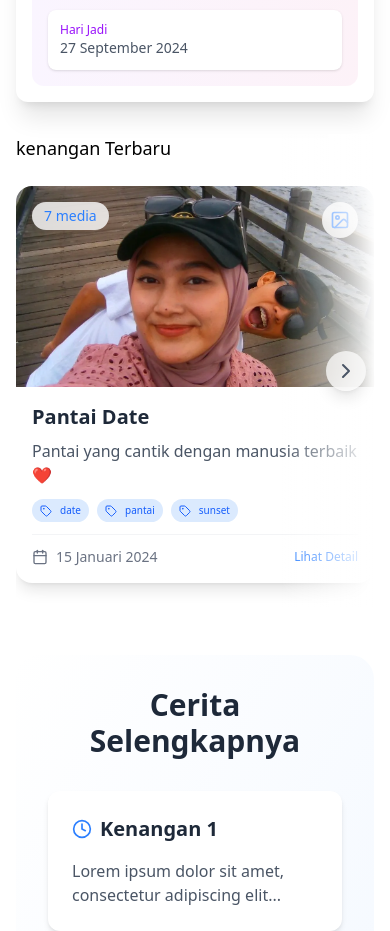
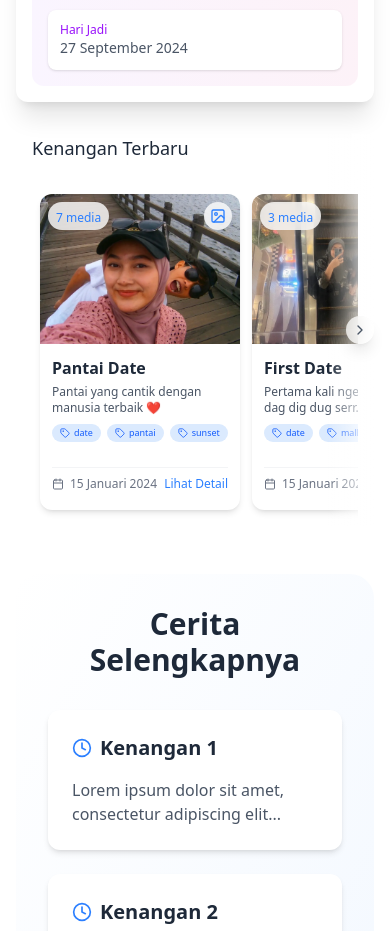
Before and after one commit to defaaryawar/dena-warza, a React (Vite) app: page / in a window 390 px wide. Shown: the part 860-1791 px from the top of the page. Built offline with nearby package versions, Linux system fonts and the light colour scheme.

Commit message:
perbaikan banyak

```diff
--- a/src/components/MemoryCard.tsx
+++ b/src/components/MemoryCard.tsx
@@ -9,10 +9,7 @@ interface MemoryCardProps {
 }
 
 const MemoryCard: React.FC<MemoryCardProps> = ({ memory, className }) => {
-    // Ambil media pertama untuk thumbnail
     const firstMedia = memory.media[0];
-
-    // Pilih ikon berdasarkan tipe media pertama
     const TypeIcon = firstMedia.type === 'photo'
         ? Image
         : firstMedia.type === 'video'
@@ -20,7 +17,6 @@ const MemoryCard: React.FC<MemoryCardProps> = ({ memory, className }) => {
             : MapPin;
 
     const formatDate = (dateString: string) => {
-        console.log('Formatting date:', dateString);
         try {
             const [year, month, day] = dateString.split('-').map(num => parseInt(num, 10));
             const date = new Date(year, month - 1, day);
@@ -39,73 +35,75 @@ const MemoryCard: React.FC<MemoryCardProps> = ({ memory, className }) => {
         <div
             className={`
                 relative
-                w-full sm:w-80 md:w-96 lg:w-[calc(25%-1rem)]
                 bg-white
-                rounded-2xl
-                shadow-lg
+                rounded-xl sm:rounded-2xl
+                shadow-md
                 transition-all
                 duration-300
                 group
                 overflow-hidden
+                hover:shadow-lg
                 ${className}
             `}
         >
-            <div className="relative aspect-video overflow-hidden">
+            {/* Image Container */}
+            <div className="relative aspect-[4/3] sm:aspect-video overflow-hidden">
                 <img
                     src={firstMedia.type === 'video' ? firstMedia.thumbnail || firstMedia.url : firstMedia.url}
                     alt={memory.title}
                     className="w-full h-full object-cover transition-transform duration-300 group-hover:scale-105"
                 />
-                <div className="absolute top-4 right-4 bg-white/80 backdrop-blur-sm rounded-full p-2">
-                    <TypeIcon className="text-blue-500" size={20} />
+
+                {/* Media Type Icon */}
+                <div className="absolute top-2 sm:top-4 right-2 sm:right-4 bg-white/80 backdrop-blur-sm rounded-full p-1.5 sm:p-2">
+                    <TypeIcon className="text-blue-500 w-4 h-4 sm:w-5 sm:h-5" />
                 </div>
+
+                {/* Media Count */}
                 {memory.media.length > 1 && (
-                    <div className="absolute top-4 left-4 bg-white/80 backdrop-blur-sm rounded-full px-3 py-1 text-sm font-medium text-blue-500">
-                        {memory.media.length} media
+                    <div className="absolute top-2 sm:top-4 left-2 sm:left-4 bg-white/80 backdrop-blur-sm rounded-full px-2 sm:px-3 py-0.5 sm:py-1">
+                        <span className="text-xs sm:text-sm font-medium text-blue-500">
+                            {memory.media.length} media
+                        </span>
                     </div>
                 )}
+
+                {/* Video Play Button */}
                 {firstMedia.type === 'video' && (
                     <div className="absolute inset-0 flex items-center justify-center">
-                        <div className="w-12 h-12 rounded-full bg-white/80 backdrop-blur-sm flex items-center justify-center">
-                            <Video className="w-6 h-6 text-blue-500" />
+                        <div className="w-10 h-10 sm:w-12 sm:h-12 rounded-full bg-white/80 backdrop-blur-sm flex items-center justify-center">
+                            <Video className="w-5 h-5 sm:w-6 sm:h-6 text-blue-500" />
                         </div>
                     </div>
                 )}
             </div>
 
-            {/* Konten Memori */}
-            <div className="relative p-4 flex flex-col min-h-[180px]">
-                {/* Konten Utama */}
+            {/* Content Section */}
+            <div className="relative p-3 sm:p-4 flex flex-col min-h-[160px] sm:min-h-[180px]">
+                {/* Main Content */}
                 <div className="flex-1">
-                    {/* Judul */}
-                    <h2 className="text-xl font-bold text-gray-800 mb-2">{memory.title}</h2>
+                    {/* Title */}
+                    <h2 className="text-md sm:text-xl font-bold text-gray-800 mb-1 sm:mb-2 line-clamp-2">
+                        {memory.title}
+                    </h2>
 
-                    {/* Deskripsi */}
+                    {/* Description */}
                     {memory.description && (
-                        <p className="text-gray-600 line-clamp-none mb-3">{memory.description}</p>
+                        <p className="text-xs sm:text-base text-gray-600 line-clamp-2 mb-2 sm:mb-3">
+                            {memory.description}
+                        </p>
                     )}
 
-                    {/* Tag Memori */}
+                    {/* Tags */}
                     {memory.tags && memory.tags.length > 0 && (
-                        <div className="flex flex-wrap gap-2">
+                        <div className="flex flex-wrap gap-1.5 sm:gap-2 mb-2 sm:mb-3">
                             {memory.tags.map(tag => (
                                 <span
                                     key={tag}
-                                    className="
-                                        inline-flex
-                                        items-center
-                                        px-2
-                                        py-1
-                                        bg-blue-100
-                                        text-blue-600
-                                        rounded-full
-                                        text-[10px]
-                                        font-medium
-                                        gap-1
-                                        mb-3
-                                    "
+                                    className="inline-flex items-center px-2 py-0.5 sm:py-1 bg-blue-100 text-blue-600
+                                    rounded-full text-[9px] sm:text-xs font-medium gap-1"
                                 >
-                                    <Tag className="w-3 h-3 mr-1" />
+                                    <Tag className="w-2.5 h-2.5 sm:w-3 sm:h-3" />
                                     {tag}
                                 </span>
                             ))}
@@ -113,13 +111,17 @@ const MemoryCard: React.FC<MemoryCardProps> = ({ memory, className }) => {
                     )}
                 </div>
 
-                {/* Footer - Selalu di bawah */}
-                <div className="pt-3 border-t border-gray-100 flex items-center justify-between">
-                    <div className="flex items-center text-sm text-gray-500">
-                        <Calendar className="w-4 h-4 mr-2" />
+                {/* Footer */}
+                <div className="pt-2 sm:pt-3 border-t border-gray-100 flex items-center justify-between mt-auto">
+                    <div className="flex items-center text-xs sm:text-sm text-gray-500">
+                        <Calendar className="w-3 h-3 sm:w-4 sm:h-4 mr-1.5 sm:mr-2" />
                         <span>{formatDate(memory.date)}</span>
                     </div>
-                    <Link to={`/memory/${memory.id}`} className="text-blue-500 hover:underline text-xs">
+                    <Link
+                        to={`/memory/${memory.id}`}
+                        className="text-xs sm:text-sm text-blue-500 hover:text-blue-600 hover:underline
+                                 font-medium transition-colors"
+                    >
                         Lihat Detail
                     </Link>
                 </div>
--- a/src/components/MemoryList.tsx
+++ b/src/components/MemoryList.tsx
@@ -8,7 +8,6 @@ const MemoryList: React.FC<{ memories: Memory[] }> = ({ memories }) => {
     const [canScrollLeft, setCanScrollLeft] = useState(false);
     const [canScrollRight, setCanScrollRight] = useState(false);
 
-    // Fungsi untuk memeriksa kemampuan scroll
     const checkScrollability = () => {
         if (scrollRef.current) {
             const { clientWidth, scrollWidth, scrollLeft } = scrollRef.current;
@@ -17,15 +16,16 @@ const MemoryList: React.FC<{ memories: Memory[] }> = ({ memories }) => {
         }
     };
 
-    // Gunakan useEffect untuk memeriksa scroll pertama kali dan saat resize
     useEffect(() => {
         checkScrollability();
 
-        const handleResize = () => checkScrollability();
+        const handleResize = () => {
+            checkScrollability();
+        };
+
         window.addEventListener('resize', handleResize);
+        const currentScrollRef = scrollRef.current;
 
-        // Tambahkan event listener untuk scroll
-        const currentScrollRef = scrollRef.current;
         if (currentScrollRef) {
             currentScrollRef.addEventListener('scroll', checkScrollability);
         }
@@ -38,87 +38,93 @@ const MemoryList: React.FC<{ memories: Memory[] }> = ({ memories }) => {
         };
     }, [memories]);
 
-    // Fungsi scroll dengan logika yang lebih baik
     const scroll = (direction: 'left' | 'right') => {
         if (!scrollRef.current) return;
 
         const { clientWidth } = scrollRef.current;
-        // Kurangi sedikit scroll amount agar tidak langsung mentok
-        const scrollAmount = clientWidth * 0.4;
+        // Adjust scroll amount based on screen size
+        const scrollAmount = window.innerWidth < 640 ? clientWidth * 0.8 : clientWidth * 0.4;
 
         scrollRef.current.scrollBy({
             left: direction === 'left' ? -scrollAmount : scrollAmount,
             behavior: 'smooth'
         });
 
-        // Tunggu sedikit untuk memastikan scroll selesai
         setTimeout(checkScrollability, 300);
     };
 
     return (
-        <div className="relative group">
-            {/* Gradient Overlay Kiri */}
+        <div className="relative group px-4 sm:px-6 md:px-8">
+            {/* Title Section */}
+            <div className="flex items-center justify-between mb-4">
+                <h2 className="text-lg sm:text-xl font-medium text-gray-800">
+                    Kenangan Terbaru
+                </h2>
+                {/* Optional: Add view all button here */}
+            </div>
+
+            {/* Gradient overlays with responsive widths */}
             {canScrollLeft && (
                 <div
-                    className="absolute -left-0.5 top-0 bottom-0 w-24 z-10 pointer-events-none"
+                    className="absolute -left-0.5 top-0 bottom-0 w-12 sm:w-24 z-10 pointer-events-none"
                     style={{
                         background: 'linear-gradient(to right, rgba(255,255,255,1) 0%, rgba(255,255,255,0) 100%)'
                     }}
                 />
             )}
-            <p className='text-black font-medium text-lg'>kenangan Terbaru</p>
-            {/* Gradient Overlay Kanan */}
+
             {canScrollRight && (
                 <div
-                    className="absolute -right-0.5 top-0 bottom-0 w-24 z-10 pointer-events-none"
+                    className="absolute -right-0.5 top-0 bottom-0 w-12 sm:w-24 z-10 pointer-events-none"
                     style={{
                         background: 'linear-gradient(to left, rgba(255,255,255,1) 0%, rgba(255,255,255,0) 100%)'
                     }}
                 />
             )}
 
-            {/* Tombol Scroll Kiri */}
+            {/* Scroll buttons with responsive positioning and sizing */}
             {canScrollLeft && (
-                <div className="absolute left-2 top-1/2 -translate-y-1/2 z-20">
+                <div className="absolute left-0 sm:left-2 top-1/2 -translate-y-1/2 z-20">
                     <button
                         onClick={() => scroll('left')}
-                        className="p-2 bg-white/70 backdrop-blur-sm rounded-full shadow-lg hover:bg-gray-50 hover:scale-105 transition-all group duration-300"
+                        className="p-1.5 sm:p-2 bg-white/70 backdrop-blur-sm rounded-full shadow-lg
+                        hover:bg-gray-50 hover:scale-105 transition-all duration-300
+                        focus:outline-none focus:ring-2 focus:ring-blue-500"
                         aria-label="Scroll Left"
                     >
                         <ChevronLeft
-                            className="text-gray-600 cursor-pointer group-hover:text-gray-800 transition-colors"
-                            size={24}
+                            className="text-gray-600 group-hover:text-gray-800 transition-colors w-4 h-4 sm:w-6 sm:h-6"
                         />
                     </button>
                 </div>
             )}
 
-            {/* Tombol Scroll Kanan */}
             {canScrollRight && (
-                <div className="absolute right-2 top-1/2 -translate-y-1/2 z-20">
+                <div className="absolute right-0 sm:right-2 top-1/2 -translate-y-1/2 z-20">
                     <button
                         onClick={() => scroll('right')}
-                        className="p-2 bg-white/70 backdrop-blur-sm rounded-full shadow-lg hover:bg-gray-50 hover:scale-105 transition-all group duration-300"
+                        className="p-1.5 sm:p-2 bg-white/70 backdrop-blur-sm rounded-full shadow-lg
+                        hover:bg-gray-50 hover:scale-105 transition-all duration-300
+                        focus:outline-none focus:ring-2 focus:ring-blue-500"
                         aria-label="Scroll Right"
                     >
                         <ChevronRight
-                            className="text-gray-600 cursor-pointer group-hover:text-gray-800 transition-colors"
-                            size={24}
+                            className="text-gray-600 group-hover:text-gray-800 transition-colors w-4 h-4 sm:w-6 sm:h-6"
                         />
                     </button>
                 </div>
             )}
 
-            {/* Kontainer Gulir */}
+            {/* Scrollable container with responsive card sizes */}
             <div
                 ref={scrollRef}
-                className="flex gap-4 overflow-x-auto scroll-smooth no-scrollbar px-0 py-6"
+                className="flex gap-3 sm:gap-4 overflow-x-auto scroll-smooth px-2 no-scrollbar py-4 sm:py-6"
             >
                 {memories.map(memory => (
                     <MemoryCard
                         key={memory.id}
                         memory={memory}
-                        className="flex-shrink-0 w-full sm:w-80 md:w-96 lg:w-[calc(25%-1rem)]"
+                        className="flex-shrink-0 w-[200px] sm:w-[250px] md:w-[270px] lg:w-[300px]"
                     />
                 ))}
             </div>
```
